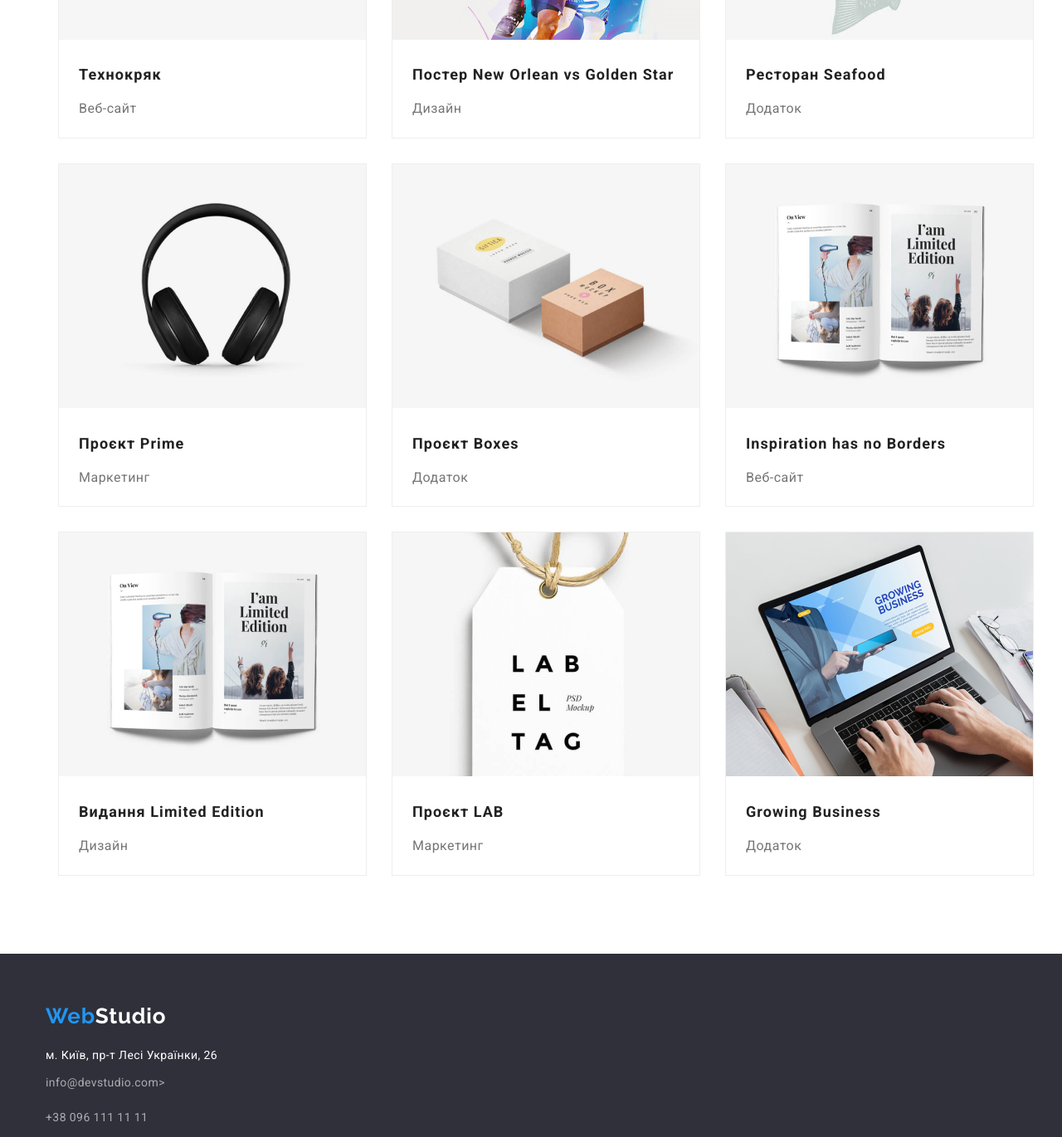
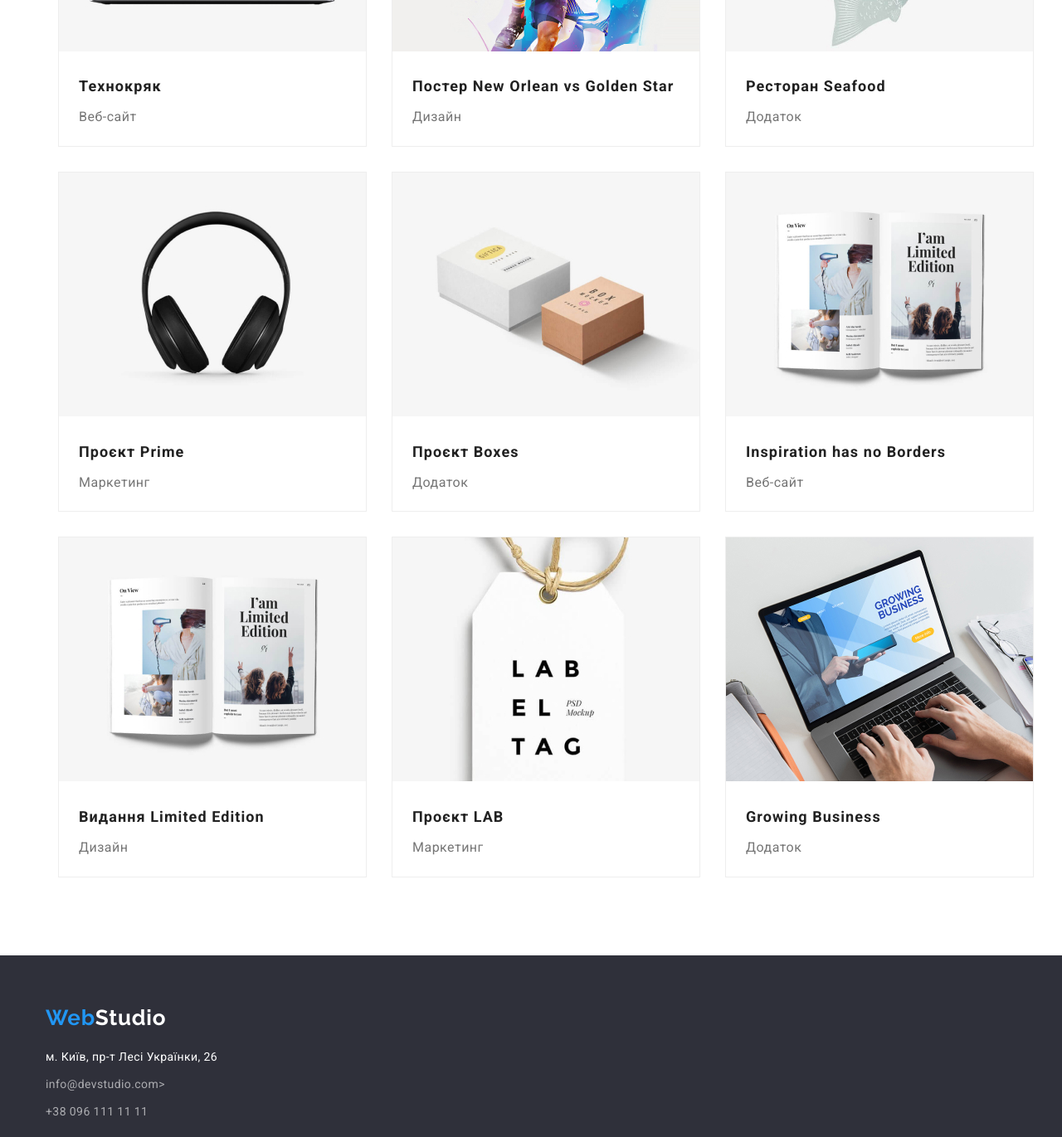
Before and after one commit to b7ack7/goit-markup-hw-03, a plain HTML site: page portfolio.html in a window 1280 px wide. Shown: the part 500-1871 px from the top of the page at 83% size. Drawn offline with nearby package versions, Linux system fonts and the light colour scheme.

Commit message:
Made changes in htm/css

```diff
--- a/css/styles.css
+++ b/css/styles.css
@@ -44,10 +44,10 @@ section{
   margin: 0 auto;
 }
 header{
+  padding: 25px 0;
   background-color: #fff;
 }
 .header-container {
-  padding: 25px 0;
   display: flex;
   align-items: center;
   justify-content: space-between;
@@ -112,6 +112,7 @@ align-items: center;
   color: #2196f3;
 }
 .main-section-button {
+  padding: 200px 0 ;
   background-color: var(--color-brand);
 }
 .container-main-button{
@@ -157,6 +158,7 @@ align-items: center;
   list-style-type: none;
 }
 .main-text-title {
+  margin-bottom: 10px;
   font-weight: 700;
   font-size: 14px;
   line-height: 1.14;
@@ -212,8 +214,8 @@ align-items: center;
   color: var(--color-primary);
 }
 .list-team {
+  margin-bottom: 10px;
   text-align: center;
-  padding: 10px 0 10px;
   font-weight: 500;
   font-size: 16px;
   line-height: 1.18;
@@ -222,7 +224,6 @@ align-items: center;
 }
 .list-team-text {
   text-align: center;
-  padding-bottom: 30px;
   font-size: 16px;
   line-height: 1.18;
   letter-spacing: 0.03em;
@@ -233,12 +234,14 @@ align-items: center;
   box-shadow: 0px 1px 3px rgba(0, 0, 0, 0.12), 0px 1px 1px rgba(0, 0, 0, 0.14), 0px 2px 1px rgba(0, 0, 0, 0.2);
   border-radius: 0px 0px 4px 4px;
 }
+.team-text{
+  padding: 30px 0;
+}
 footer {
+  padding: 60px 0;
   background-color: var(--color-brand);
 }
-.container-footer{
-    padding: 60px 0;
-}
+
 .logo-link-footer {
   padding-top: 60px;
 
@@ -254,7 +257,7 @@ footer {
   color: #2196f3;
 }
 .link-address {
-  padding-top: 20px;
+  margin: 20px 0 9px ;
   font-size: 14px;
   line-height: 1.71;
   letter-spacing: 0.03em;
@@ -264,11 +267,14 @@ footer {
   list-style-type: none;
 }
 .contact-link-footer {
-  padding: 9px 0;
+  margin: 9px 0;
   font-size: 14px;
   line-height: 1.71;
   letter-spacing: 0.03em;
   color: rgba(255, 255, 255, 0.6);
+}
+.header-portfolio{
+  border: 1px solid #ECECEC;
 }
 .container-section-portfolio{
   text-align: center;
@@ -300,6 +306,7 @@ footer {
   display: flex;
   justify-content: center;
   gap:8px;
+  padding: 6px 22px;
   list-style-type: none;
 }
 .container-card-portfolio {
@@ -321,17 +328,19 @@ width: 1200px;
 
 }
 .portfolio-title {
-  padding: 20px 24px 4px;
+  margin-bottom: 4px;
   font-weight: 700;
   font-size: 18px;
   line-height: 2;
   letter-spacing: 0.06em;
   color: var(--color-primary);
 }
-.portfolio-text {
-  padding: 4px 24px 20px;
+.portfolio-paragraph {
   font-size: 16px;
   line-height: 1.87;
   letter-spacing: 0.03em;
   color: var(--color-text);
 }
+.portfolio-text{
+  padding: 20px 24px;
+}
--- a/portfolio.html
+++ b/portfolio.html
@@ -20,7 +20,7 @@
   </head>
 
   <body class="body-portfolio">
-    <header>
+    <header class="header-portfolio">
       <div class="container">
         <div class="header-container">
           <nav class="header-nav">
@@ -64,8 +64,10 @@
                   <a href="#1" title="Розробка веб-сайтів">
                     <img src="./images/portfolio.image/web-site.jpg" alt="Ноутбук із сайтом" />
                   </a>
+                  <div class="portfolio-text">
                     <h2 class="portfolio-title">Технокряк</h2>
-                  <p class="portfolio-text">Веб-сайт</p>
+                    <p class="portfolio-paragraph">Веб-сайт</p>
+                  </div>
                 </li>
 
                 <li class="porfolio-box">
@@ -75,63 +77,70 @@
                       alt="Постер New Orlean vs Golden Star"
                     />
                   </a>
-
+                  <div class="portfolio-text">
                     <h2 class="portfolio-title">Постер New Orlean vs Golden Star</h2>
-                  <p class="portfolio-text">Дизайн</p>
+                    <p class="portfolio-paragraph">Дизайн</p>
+                  </div>
                 </li>
 
                 <li class="porfolio-box">
                   <a href="#3" title="Додаток">
                     <img src="./images/portfolio.image/addition.jpg" alt="Ресторан Морська Їжа" />
                   </a>
-
+                  <div class="portfolio-text">
                     <h2 class="portfolio-title">Ресторан Seafood</h2>
-                  <p class="portfolio-text">Додаток</p>
+                    <p class="portfolio-paragraph">Додаток</p>
+                  </div>
                 </li>
 
                 <li class="porfolio-box">
                   <a href="#4" title="Маркетинг">
                     <img src="./images/portfolio.image/marketing.jpg" alt="Навушники" />
                   </a>
-
+                  <div class="portfolio-text">
                     <h2 class="portfolio-title">Проєкт Prime</h2>
-                  <p class="portfolio-text">Маркетинг</p>
+                    <p class="portfolio-paragraph">Маркетинг</p>
+                  </div>
                 </li>
 
                 <li class="porfolio-box">
                   <a href="#5" title="Додаток">
                     <img src="./images/portfolio.image/addition2.jpg" alt="Дві коробки" />
                   </a>
-
+                  <div class="portfolio-text">
                     <h2 class="portfolio-title">Проєкт Boxes</h2>
-                  <p class="portfolio-text">Додаток</p>
+                    <p class="portfolio-paragraph">Додаток</p>
+                  </div>
                 </li>
 
                 <li class="porfolio-box">
                   <a href="#6" title="Веб-сайт">
                     <img src="./images/portfolio.image/design2.jpg" alt="Монітор із сайтом" />
                   </a>
-
+                  <div class="portfolio-text">
                     <h2 class="portfolio-title">Inspiration has no Borders</h2>
-                  <p class="portfolio-text">Веб-сайт</p>
+                    <p class="portfolio-paragraph">Веб-сайт</p>
+                  </div>
                 </li>
 
                 <li class="porfolio-box">
                   <a href="#7" title="Дизайн">
                     <img src="./images/portfolio.image/design2.jpg" alt="Відкритий журнал" />
                   </a>
-
+                  <div class="portfolio-text">
                     <h2 class="portfolio-title">Видання Limited Edition</h2>
-                  <p class="portfolio-text">Дизайн</p>
+                    <p class="portfolio-paragraph">Дизайн</p>
+                  </div>
                 </li>
 
                 <li class="porfolio-box">
                   <a href="#8" title="Маркетинг">
                     <img src="./images/portfolio.image/marketing2.jpg" alt="Бірка LAB" />
                   </a>
-
+                  <div class="portfolio-text">
                     <h2 class="portfolio-title">Проєкт LAB</h2>
-                  <p class="portfolio-text">Маркетинг</p>
+                    <p class="portfolio-paragraph">Маркетинг</p>
+                  </div>
                 </li>
 
                 <li class="porfolio-box">
@@ -141,9 +150,10 @@
                       alt="Відкритий ноутбук із сайтом"
                     />
                   </a>
-
+                  <div class="portfolio-text">
                     <h2 class="portfolio-title">Growing Business</h2>
-                  <p class="portfolio-text">Додаток</p>
+                    <p class="portfolio-paragraph">Додаток</p>
+                  </div>
                 </li>
               </ul>
             </div>
```
Also changed, not shown: index.html (+10 -0 lines). Lines whose indentation alone changed are shown as unchanged.
